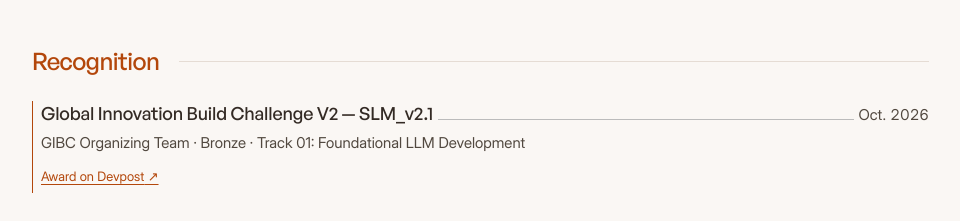
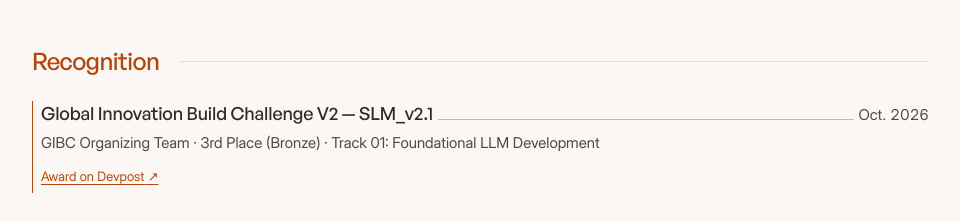
Before and after one commit to davemaxuell/CV, a React (Vite) app: page / in a window 1280 px wide. Shown: the part 4920-5141 px from the top of the page, without its empty margins (296-1256 px from the left). Built offline with nearby package versions, Linux system fonts and the light colour scheme; a web font is replaced by a local one.

Commit message:
Clarify GIBC V2 Bronze award placement

```diff
--- a/src/data/portfolioData.ts
+++ b/src/data/portfolioData.ts
@@ -526,7 +526,7 @@ export const recognitions: RecognitionItem[] = [
     title: "Global Innovation Build Challenge V2 — SLM_v2.1",
     issuer: "GIBC Organizing Team",
     year: "Oct. 2026",
-    badge: "Bronze · Track 01: Foundational LLM Development",
+    badge: "3rd Place (Bronze) · Track 01: Foundational LLM Development",
     sourceUrl: "https://devpost.com/software/slm_v1",
     sourceLabel: "Award on Devpost"
   },
```
